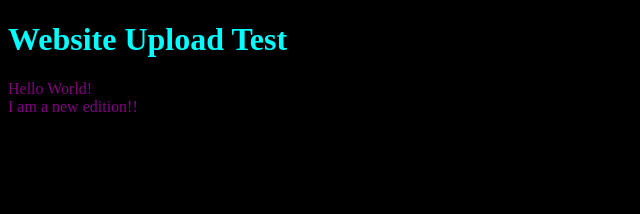
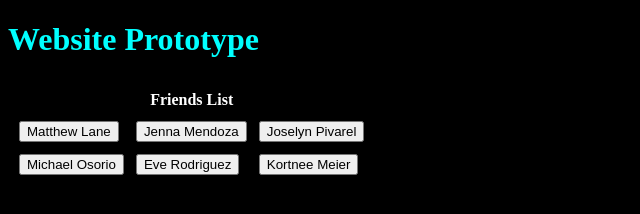
Before and after one commit to theredskin/Project-001, a plain HTML site: page index.html in a window 1280 px wide. Shown: the whole page, without its empty margins (0-640 px from the left). Drawn offline with Linux system fonts and the light colour scheme.

Commit message:
Added File Updates

```diff
--- a/index.html
+++ b/index.html
@@ -4,13 +4,34 @@
     <meta charset="UTF-8">
     <meta http-equiv="X-UA-Compatible" content="IE=edge">
     <meta name="viewport" content="width=device-width, initial-scale=1.0">
-    <title>Document</title>
+    <title>Prototype</title>
     <link rel="stylesheet" href="main.css">
 </head>
 <body>
-    <h1>Website Upload Test</h1>
-    <div>Hello World!</div>
-    <div>I am a new edition!!</div>
+    <h1>Website Prototype</h1>
+
+    <table>
+
+        <th colspan="3">Friends List</th>
+        <tr>
+
+            <td><button type="button" onclick="alert('Matthew Lane!')">Matthew Lane</button></td>
+            <td><button type="button" onclick="alert('Jenna Mendoza!')">Jenna Mendoza</button></td>
+            <td><button type="button" onclick="alert('Joselyn Pivarel!')">Joselyn Pivarel</button></td>
+
+        </tr>
+
+        <tr>
+
+            <td><button type="button" onclick="alert('Michael Osorio!')">Michael Osorio</button></td>
+            <td><button type="button" onclick="alert('Eve Rodriguez!')">Eve Rodriguez</button></td>
+            <td><button type="button" onclick="alert('Kortnee Meier!')">Kortnee Meier</button></td>
+
+        </tr>
+
+    </table>
+
     <script src="main.js"></script>
+
 </body>
 </html>
--- a/main.css
+++ b/main.css
@@ -3,7 +3,12 @@ h1 {
 }
 
 body {
+  color: white;
   background-color: black;
+}
+
+table {
+  border-spacing: 10px;
 }
 
 div {
```
